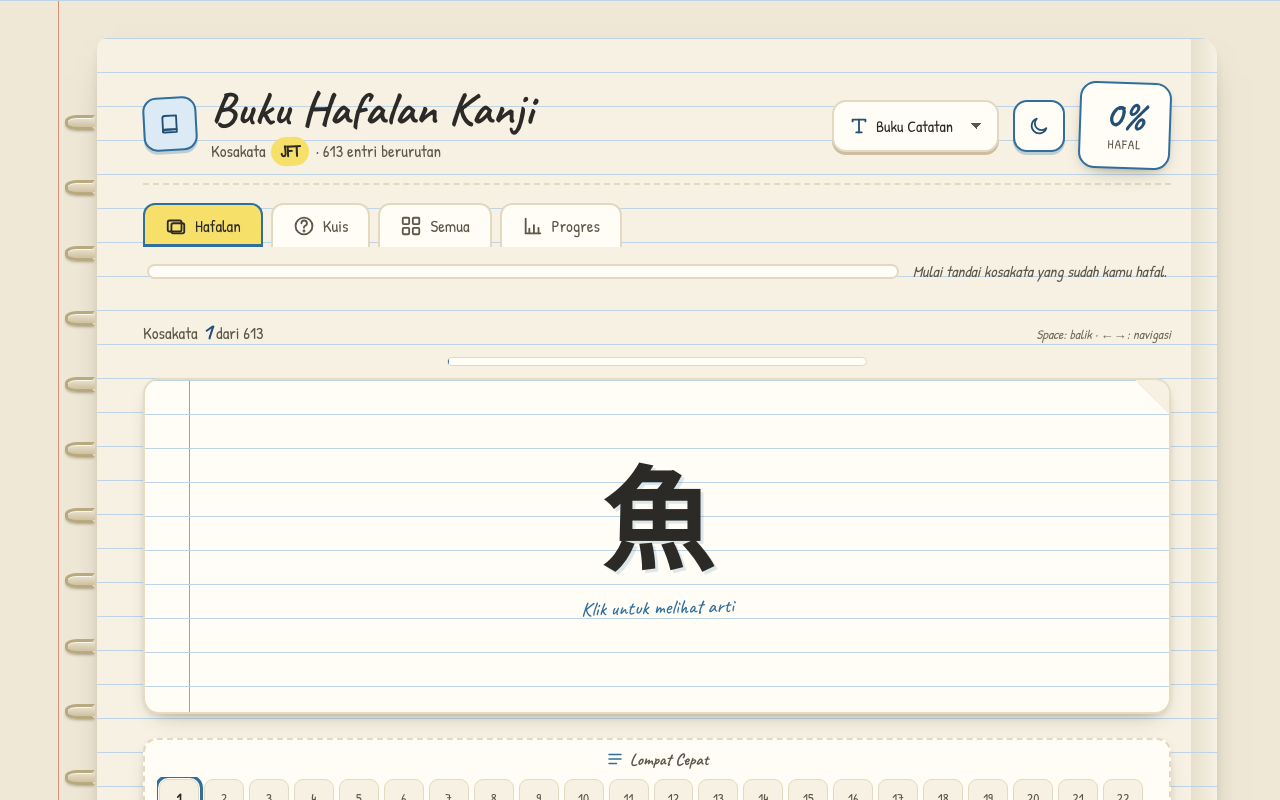
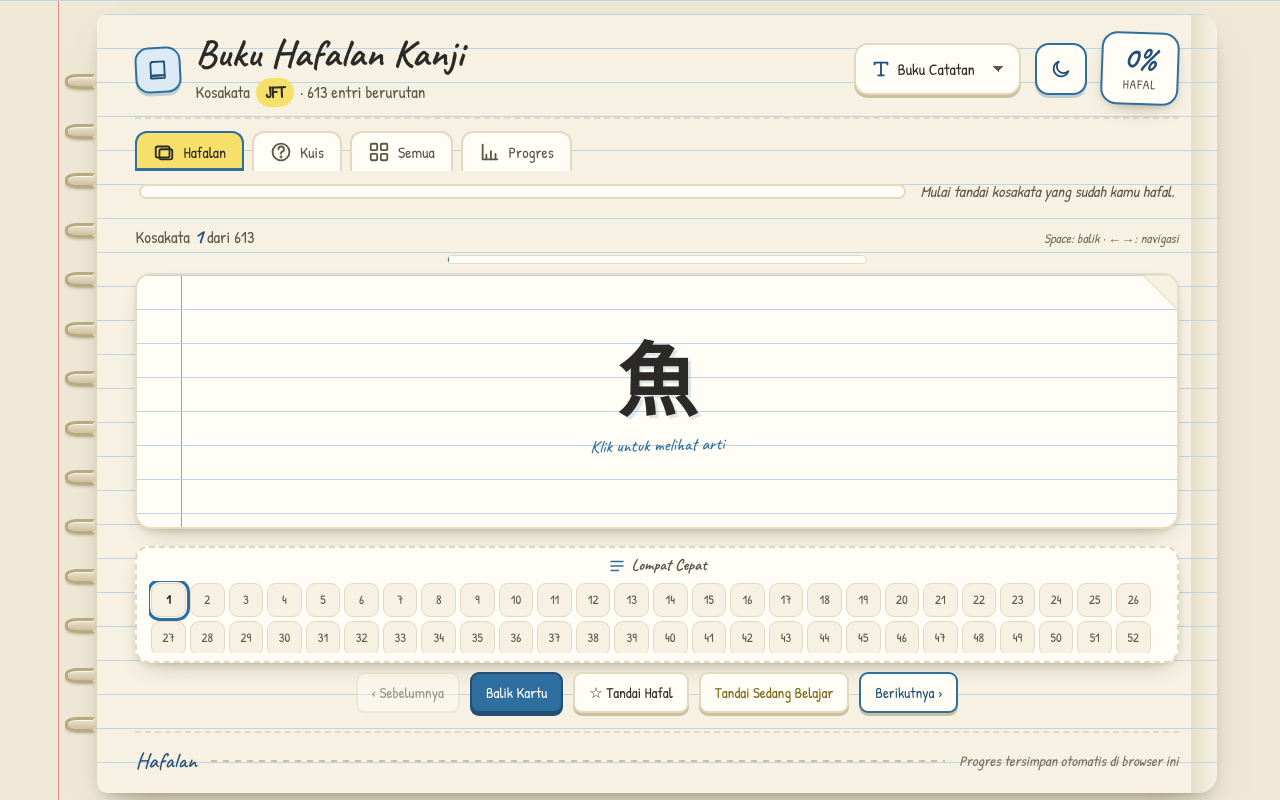
Before and after one commit to amirudinR/KanjiLPK, a React (Vite) app: page / in a window 1280 px wide. Shown: the top 800 px of the page. Built offline with nearby package versions, Linux system fonts and the light colour scheme; a web font is replaced by a local one.

Commit message:
Pembersih service worker lama + rapatkan layout Hafalan agar muat satu layar desktop

```diff
--- a/index.html
+++ b/index.html
@@ -20,6 +20,26 @@
   </head>
   <body>
     <div id="root"></div>
+    <script>
+      // Bersihkan sisa service worker / cache dari aplikasi lama (Kotoba PWA)
+      // yang pernah menempati domain ini, supaya tidak menyodorkan versi basi.
+      if ('serviceWorker' in navigator) {
+        navigator.serviceWorker.getRegistrations().then(function (regs) {
+          regs.forEach(function (reg) {
+            reg.unregister();
+          });
+        });
+      }
+      if (window.caches && caches.keys) {
+        caches.keys().then(function (keys) {
+          keys.forEach(function (key) {
+            if (key.indexOf('kanji-notebook') === -1) {
+              caches.delete(key);
+            }
+          });
+        });
+      }
+    </script>
     <script type="module" src="/src/main.jsx"></script>
   </body>
 </html>
--- a/src/styles/flashcard.css
+++ b/src/styles/flashcard.css
@@ -691,68 +691,94 @@
    ========================================================================== */
 @media (min-width: 761px) and (min-height: 620px) {
   .flashcard {
-    gap: 12px;
+    gap: 9px;
   }
 
   .flashcard-counter {
-    margin-bottom: 6px;
+    margin-bottom: 2px;
+  }
+
+  .flashcard-counter strong {
+    font-size: 1.3rem;
   }
 
   /* Tinggi kartu mengikuti viewport, dengan batas atas supaya tidak
      berlebihan di layar besar. */
   .flashcard-flip,
   .flashcard-inner {
-    min-height: clamp(300px, 42vh, 440px);
+    min-height: clamp(230px, 32vh, 360px);
+  }
+
+  .flashcard-face {
+    padding: 16px;
   }
 
   .flashcard-kanji {
-    font-size: clamp(4rem, 14vh, 8rem);
+    font-size: clamp(2.8rem, 10vh, 5.5rem);
   }
 
   .flashcard-hint {
-    margin-top: 12px;
-    font-size: 1.25rem;
+    margin-top: 8px;
+    font-size: 1.1rem;
   }
 
   .flashcard-audio {
-    margin-top: 12px;
+    margin-top: 8px;
   }
 
   .flashcard-back-head {
-    margin: 2px 0 12px;
-    padding-bottom: 10px;
+    margin: 2px 0 8px;
+    padding-bottom: 8px;
   }
 
   .flashcard-details {
-    gap: 6px;
+    gap: 4px;
   }
 
   .flashcard-sidebar {
-    margin-top: 12px;
-    padding: 10px 12px;
+    margin-top: 8px;
+    padding: 8px 12px;
   }
 
   .flashcard-sidebar-title {
-    font-size: 1.05rem;
-    margin-bottom: 8px;
+    font-size: 1rem;
+    margin-bottom: 6px;
   }
 
   .flashcard-jump-list {
-    grid-template-columns: repeat(auto-fill, minmax(38px, 1fr));
-    gap: 5px;
-    max-height: 96px;
+    grid-template-columns: repeat(auto-fill, minmax(34px, 1fr));
+    gap: 4px;
+    max-height: 72px;
   }
 
   .flashcard-jump {
-    font-size: 0.85rem;
+    font-size: 0.8rem;
   }
 
   .flashcard-controls {
     padding-top: 0;
+    margin-top: 0;
   }
 
   .flashcard-btn {
-    padding: 9px 16px;
-    font-size: 0.96rem;
+    padding: 8px 14px;
+    font-size: 0.94rem;
   }
 }
+
+/* Layar desktop pendek (mis. tinggi ~700px) — mampatkan lebih agresif
+   agar tetap muat tanpa scroll. */
+@media (min-width: 761px) and (min-height: 620px) and (max-height: 780px) {
+  .flashcard-flip,
+  .flashcard-inner {
+    min-height: clamp(200px, 28vh, 280px);
+  }
+
+  .flashcard-kanji {
+    font-size: clamp(2.4rem, 9vh, 4.25rem);
+  }
+
+  .flashcard-jump-list {
+    max-height: 60px;
+  }
+}
--- a/src/styles/layout.css
+++ b/src/styles/layout.css
@@ -378,3 +378,62 @@
 .foot-note {
   font-style: italic;
 }
+
+/* ==========================================================================
+   Desktop — mampatkan kerangka buku agar konten muat satu layar tanpa scroll.
+   Hanya berlaku di layar lebar (>=761px), jadi tampilan ponsel tak terpengaruh.
+   ========================================================================== */
+@media (min-width: 761px) and (min-height: 620px) {
+  .app {
+    padding: 14px clamp(12px, 2.4vw, 26px);
+  }
+
+  .notebook {
+    padding: 18px clamp(18px, 3vw, 40px) 14px;
+  }
+
+  .notebook-head {
+    padding-bottom: 10px;
+  }
+
+  .notebook-title-icon {
+    width: 46px;
+    height: 46px;
+  }
+
+  .notebook-title h1 {
+    font-size: clamp(1.7rem, 3.4vw, 2.4rem);
+  }
+
+  .notebook-badge {
+    min-width: 78px;
+    padding: 8px 14px;
+  }
+
+  .notebook-badge-num {
+    font-size: 2rem;
+  }
+
+  .tabs {
+    margin-top: 12px;
+  }
+
+  .tab {
+    padding: 8px 16px;
+    font-size: 0.98rem;
+  }
+
+  .progress-strip {
+    padding: 8px 4px 12px;
+  }
+
+  .notebook-body {
+    padding: 4px 0 6px;
+  }
+
+  .notebook-foot {
+    margin-top: 12px;
+    padding-top: 10px;
+    font-size: 0.9rem;
+  }
+}
```
Also changed, not shown: 1 other file (tests, documents, lock files or other folders).
